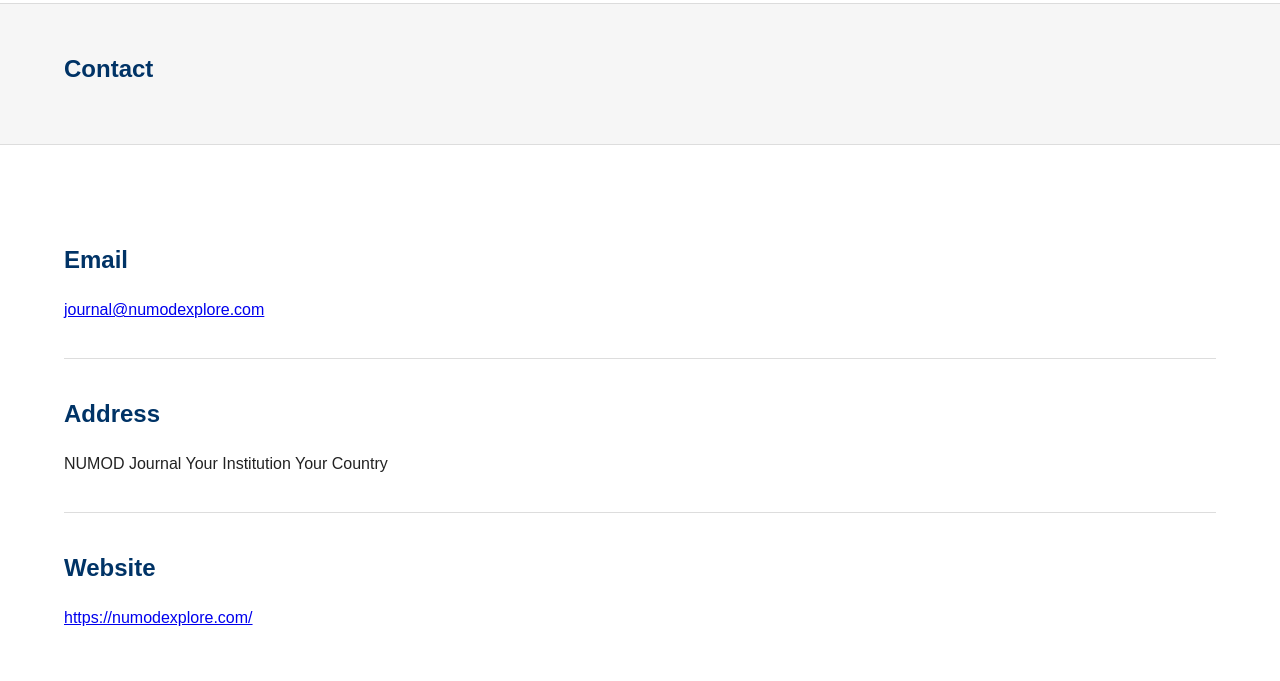
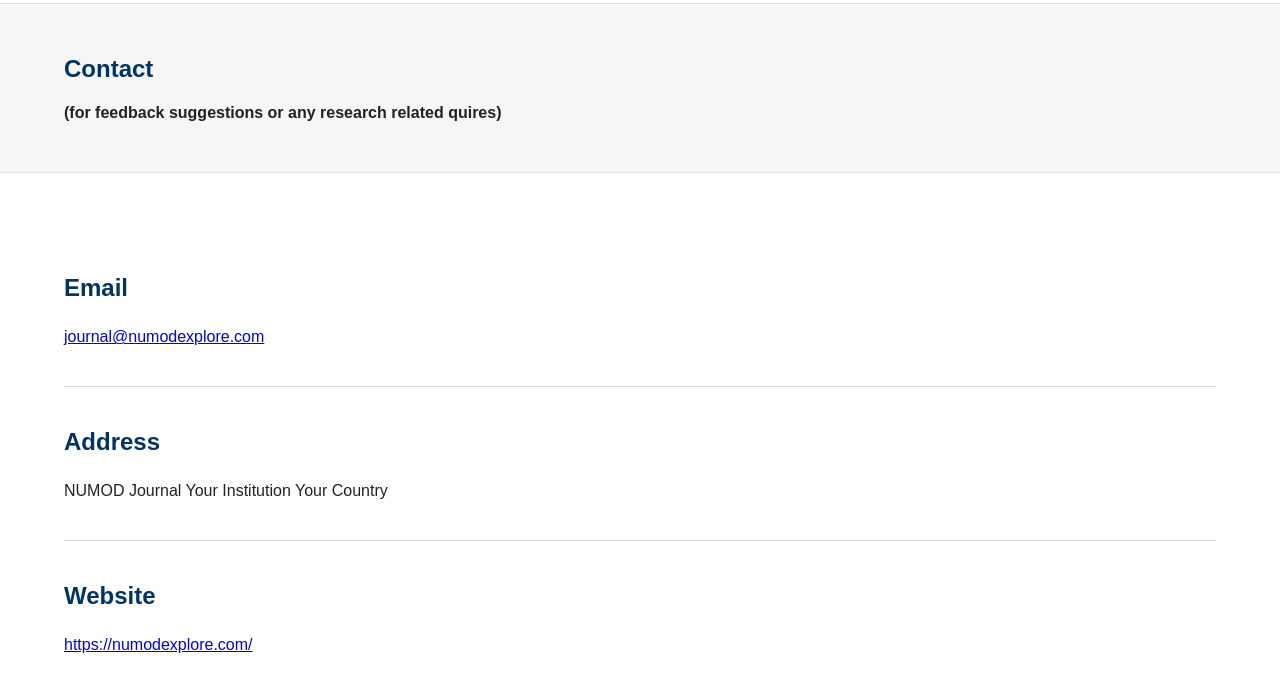
Before and after one commit to zainpatel/NUMOD-2.0, a plain HTML site: page NUMOD/contact.html in a window 1280 px wide. Shown: the part 119-800 px from the top of the page. Drawn offline with Linux system fonts and the light colour scheme.

Commit message:
Update contact.html

```diff
--- a/NUMOD/contact.html
+++ b/NUMOD/contact.html
@@ -49,7 +49,7 @@ href="css/style.css">
 <div class="container">
 
 <h2>Contact</h2>
-
+<h4>(for feedback suggestions or any research related quires)</h4>
 </div>
 
 </section>
```
